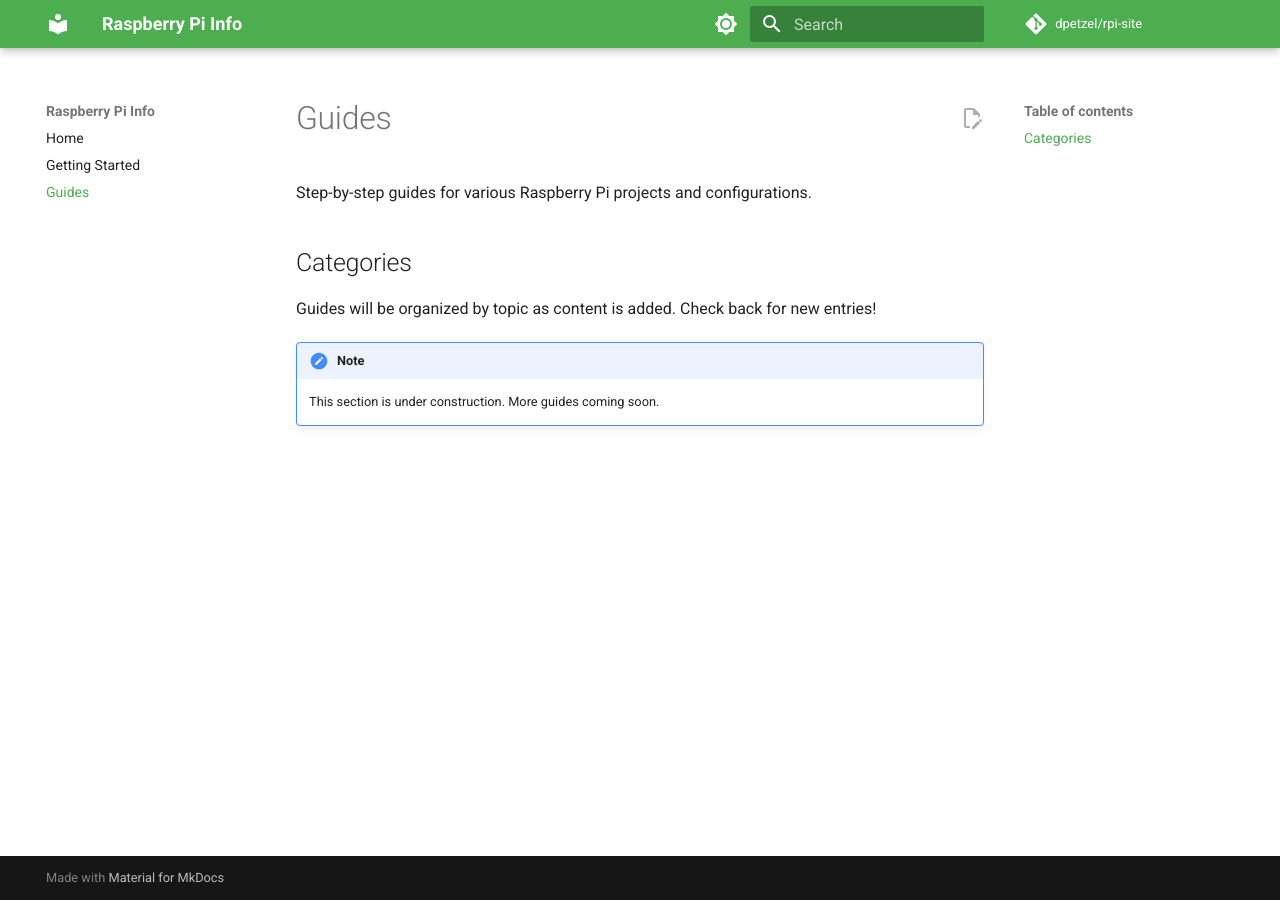
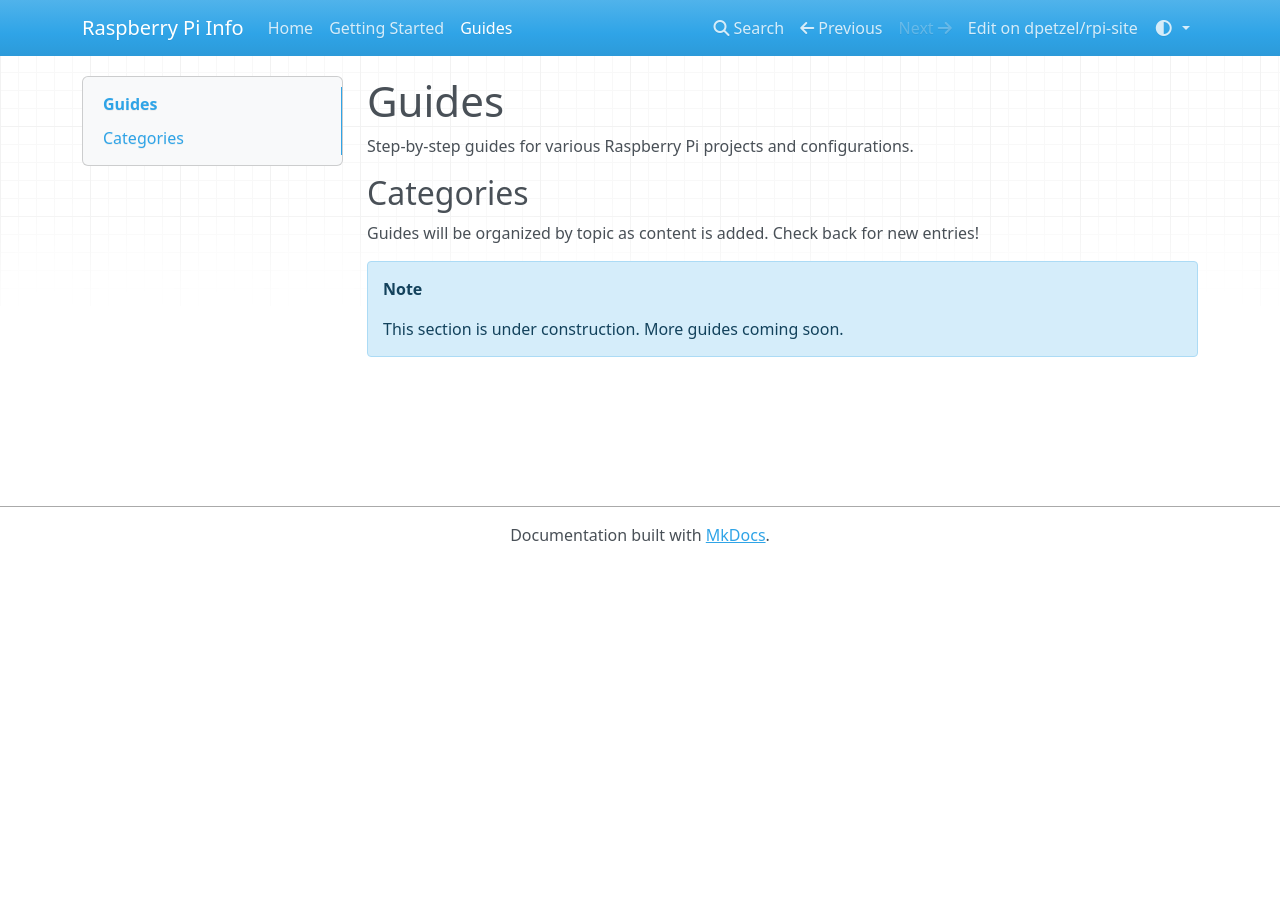
Before and after one commit to dpetzel/rpi-site, an MkDocs documentation site: the page built from docs/guides/index.md, in a window 1280 px wide. Built offline with MkDocs 1.6.1, drawn with Linux system fonts in a browser that asks for light colours; nearby versions of some CDN libraries; comment, search, counter and statistics services are not loaded.

Commit message:
Switch to built-in mkdocs theme to match mkdocs.org
- Replace Material theme with the default mkdocs theme
- Enable auto color mode with user toggle (light/dark)
- Remove mkdocs-material from requirements.txt
- Remove Material-specific markdown extensions (pymdownx.*)
- Update AGENTS.md to reflect theme change

```diff
--- a/mkdocs.yml
+++ b/mkdocs.yml
@@ -8,48 +8,19 @@
 edit_uri: edit/main/docs/
 
 theme:
-  name: material
-  palette:
-    - media: "(prefers-color-scheme: light)"
-      scheme: default
-      primary: green
-      accent: light green
-      toggle:
-        icon: material/brightness-7
-        name: Switch to dark mode
-    - media: "(prefers-color-scheme: dark)"
-      scheme: slate
-      primary: green
-      accent: light green
-      toggle:
-        icon: material/brightness-4
-        name: Switch to light mode
-  features:
-    - navigation.instant
-    - navigation.tracking
-    - navigation.sections
-    - navigation.top
-    - search.suggest
-    - search.highlight
-    - content.code.copy
-    - content.action.edit
+  name: mkdocs
+  color_mode: auto
+  user_color_mode_toggle: true
+  locale: en
 
 plugins:
   - search
 
 markdown_extensions:
   - admonition
-  - pymdownx.details
-  - pymdownx.superfences
-  - pymdownx.highlight:
-      anchor_linenums: true
-  - pymdownx.inlinehilite
-  - pymdownx.snippets
-  - pymdownx.tabbed:
-      alternate_style: true
-  - tables
   - toc:
       permalink: true
+  - tables
 
 nav:
   - Home: index.md
--- a/requirements.txt
+++ b/requirements.txt
@@ -1,2 +1 @@
 mkdocs>=1.6,<2
-mkdocs-material>=9.5,<10
```
Also changed, not shown: AGENTS.md (+3 -3 lines).
